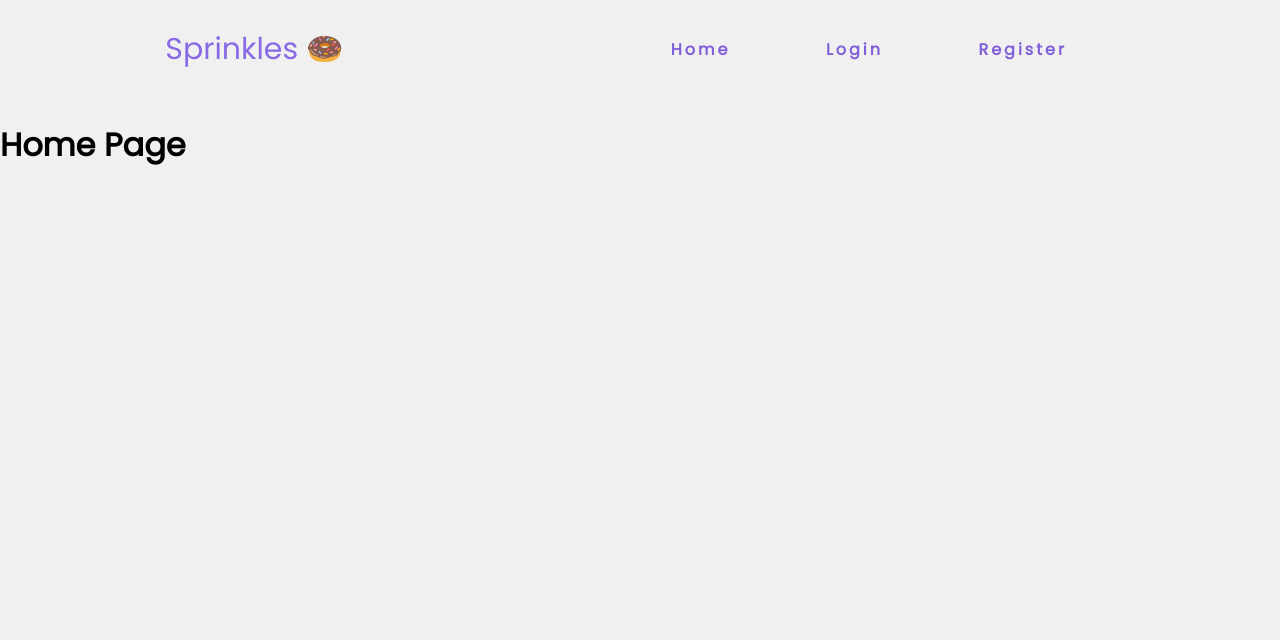
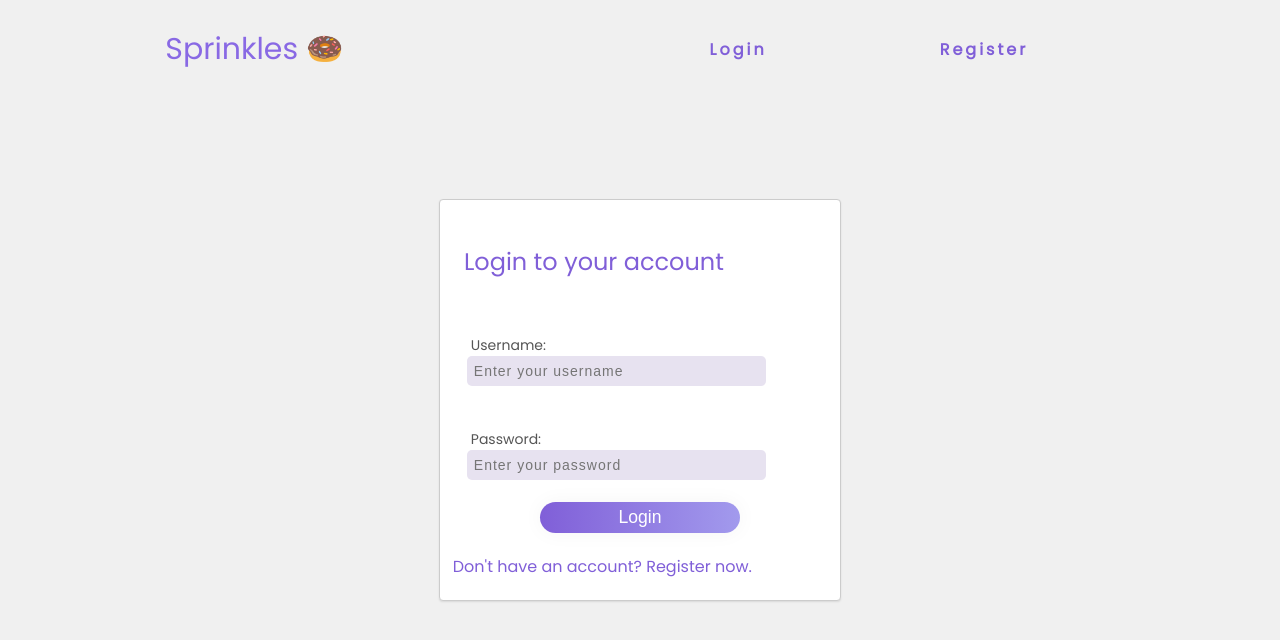
Before and after one commit to SheCodesAus/plus-bris-2021-vanilla-logic-lattes, a React (Create React App) app: page / in a window 1280 px wide. Shown: the top 640 px of the page. Built offline with nearby package versions, Linux system fonts and the light colour scheme; a web font is replaced by a local one.

Commit message:
add logged in only logic

```diff
--- a/src/App.js
+++ b/src/App.js
@@ -1,4 +1,4 @@
-import React from 'react'
+import React, { useState } from 'react'
 import { BrowserRouter as Router, Switch, Route } from 'react-router-dom'
 import Home from "./pages/HomePage"
 import Login from "./pages/LoginPage";
@@ -7,6 +7,8 @@ import Nav from './components/Nav/Nav';
 import './App.css'
 
 const App = () => {
+  const [isLoggedIn] = useState(window.localStorage.getItem("token"))
+
   return (
     <Router>
       <div>
@@ -15,12 +17,16 @@ const App = () => {
           <Route path="/login">
             <Login />
           </Route>
-          <Route path="/register">
+          <Router path="/register">
+            {/* {isLoggedIn ? <Register /> : <Login />} */}
             <Register />
-          </Route>
-          <Route path="/">
-            <Home />
-          </Route>
+          </Router>
+          <Router path="/home">
+            {isLoggedIn ? <Home /> : <Login />}
+          </Router>
+          <Router path="/">
+            {isLoggedIn ? <Home /> : <Login />}
+          </Router>
         </Switch>
       </div>
     </Router>
--- a/src/components/Authentication/LoginForm.jsx
+++ b/src/components/Authentication/LoginForm.jsx
@@ -3,7 +3,6 @@ import { useHistory, Link } from 'react-router-dom';
 import './LoginForm.css'
 
 const LoginForm = () => {
-
     const [credentials, setCredentials] = useState({
         username: "",
         password: "",
--- a/src/components/Nav/Nav.jsx
+++ b/src/components/Nav/Nav.jsx
@@ -13,7 +13,7 @@ const Nav = () => {
     const logout = () => {
         localStorage.clear();
         setIsLoggedIn(false)
-        history.push('/')
+        history.push('/login')
     }
     const [isLoggedIn, setIsLoggedIn] = useState(window.localStorage.getItem("token"))
 
@@ -24,11 +24,10 @@ const Nav = () => {
                 <Link className="logo" to="/">Sprinkles 🍩</Link>
             </div>
             <div className={`nav-links ${navbarOpen ? " nav-active" : ""}`}>
-                <Link className="nav-link" to="/">Home</Link>
+                {isLoggedIn && <Link className="nav-link" to="/">Home</Link>}
                 {!isLoggedIn && <Link className="nav-link" to="/login">Login</Link>}
                 {isLoggedIn && <button onClick={logout} className="nav-link" to="/login">Logout</button>}
                 {!isLoggedIn && <Link className="nav-link" to="/register">Register</Link>}
-
 
             </div>
             <div className={`burger`} onClick={navSlide}>
```
